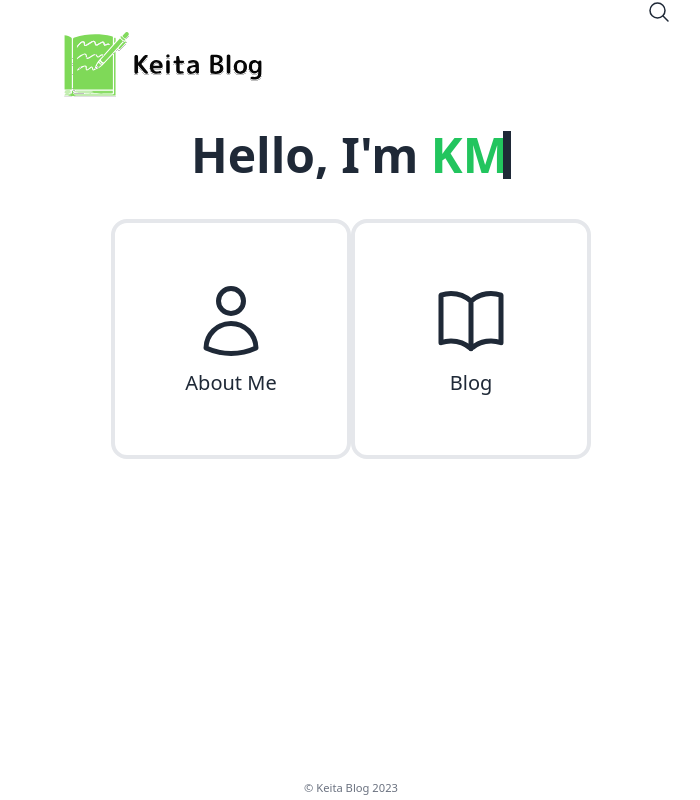
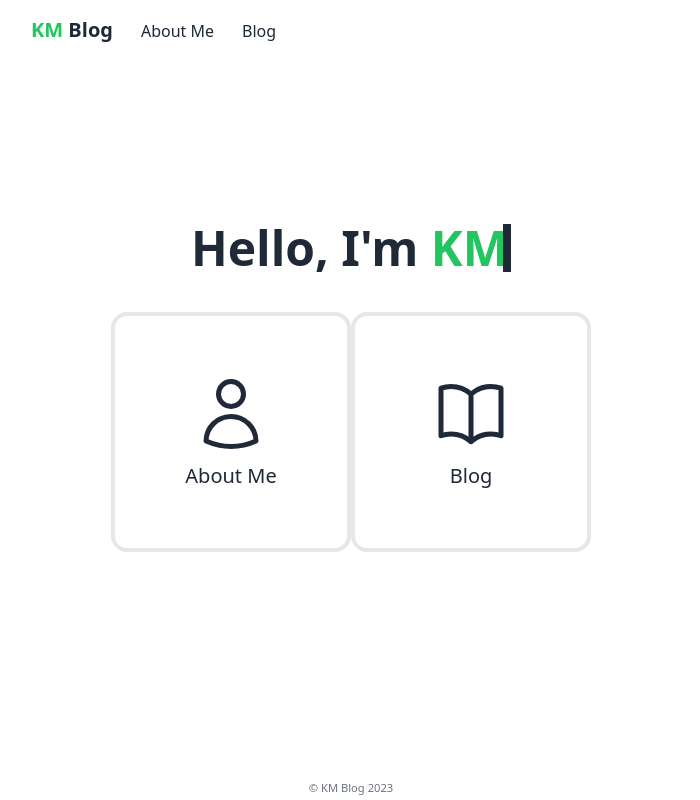
Before and after one commit to Keita-0/study_blog, a Next.js app: page / in a window 1280 px wide. Shown: the whole page, without its empty margins (289-989 px from the left). Built offline with nearby package versions, Linux system fonts and the light colour scheme.

Commit message:
レイアウトの変更

```diff
--- a/src/Layout/Header.tsx
+++ b/src/Layout/Header.tsx
@@ -1,4 +1,4 @@
-import Image from "next/image";
+import Head from "next/head";
 import type { FC } from "react";
 
 /**
@@ -6,32 +6,8 @@ import type { FC } from "react";
  */
 export const Header: FC = () => {
   return (
-    <header className="flex justify-between gap-8">
-      <div className="m-8 flex flex-row justify-between">
-        <Image
-          src="/Icon.svg"
-          width={200}
-          height={200}
-          alt="Icon"
-          className="object-cover"
-        />
-      </div>
-      <div className="flex gap-2">
-        <svg
-          xmlns="http://www.w3.org/2000/svg"
-          fill="none"
-          viewBox="0 0 24 24"
-          strokeWidth={1.5}
-          stroke="currentColor"
-          className="h-6 w-6"
-        >
-          <path
-            strokeLinecap="round"
-            strokeLinejoin="round"
-            d="M21 21l-5.197-5.197m0 0A7.5 7.5 0 105.196 5.196a7.5 7.5 0 0010.607 10.607z"
-          />
-        </svg>
-      </div>
-    </header>
+    <Head>
+      <title>KM BLOG</title>
+    </Head>
   );
 };
--- a/src/Layout/Layout.tsx
+++ b/src/Layout/Layout.tsx
@@ -1,8 +1,6 @@
 import Head from "next/head";
 import React, { FC, ReactNode, useEffect, useState } from "react";
 import Tabs from "src/component/Tabs";
-import { Footer } from "src/Layout/Footer";
-import { Header } from "src/Layout/Header";
 
 type Props = {
   children: ReactNode;
@@ -12,10 +10,14 @@ export const Layout: FC<Props> = ({ children }) => {
   return (
     <div className="font-sans text-gray-800">
       <div className="mx-80 flex min-h-screen flex-col ">
-        <Header />
-        {/* <Tabs /> */}
+        <Head>
+          <title>KM BLOG</title>
+        </Head>
+        <Tabs />
         <main className="flex flex-1 flex-col items-center">{children}</main>
-        <Footer />
+        <footer className="flex h-6 w-full items-center justify-center text-sm text-gray-500">
+          <small>&copy; {`KM Blog ${new Date().getFullYear()}`}</small>
+        </footer>
       </div>
     </div>
   );
--- a/src/component/Tabs.tsx
+++ b/src/component/Tabs.tsx
@@ -1,25 +1,34 @@
 import Link from "next/link";
-import React, { useState } from "react";
+import { useRouter } from "next/router";
+import React, { useEffect, useState } from "react";
 
 type TabType = { title: string; path: string };
 
 const tabObj: TabType[] = [
-  { title: "Blog", path: "/" },
   { title: "About Me", path: "/profile" },
+  { title: "Blog", path: "/blog" },
 ];
 
 const Tabs = () => {
-  const [activeTab, setActiveTab] = useState<string>(tabObj[0].title);
+  const router = useRouter();
+  const [activeTab, setActiveTab] = useState<string>(router.pathname);
+
+  useEffect(() => {
+    setActiveTab(router.pathname);
+  }, [router]);
 
   return (
-    <div className="mb-1.5 flex w-full px-32 py-3">
+    <div className="fixed top-1 mx-auto mt-3">
+      <Link href={`/`} className="mr-4 text-xl font-bold">
+        <span className="text-green-500">KM</span> <span>Blog</span>
+      </Link>
       {tabObj.map((tab) => (
         <Link
           key={tab.title}
           href={`/${tab.path}`}
-          onClick={() => setActiveTab(tab.title)}
-          className={`px-4 hover:cursor-pointer hover:text-black ${
-            tab.title === activeTab
+          onClick={() => setActiveTab(tab.path)}
+          className={`mr-1 px-3  transition-all duration-200 hover:cursor-pointer hover:border-b-2 hover:text-black ${
+            router.asPath.includes(tab.path)
               ? "rounded-b-none border-b-2 border-solid border-green-400"
               : ""
           }`}
--- a/src/pages/_app.tsx
+++ b/src/pages/_app.tsx
@@ -1,6 +1,7 @@
 import "src/styles/globals.css";
 import type { AppProps } from "next/app";
 import { Layout } from "src/Layout/Layout";
+import { useRouter } from "next/router";
 
 function MyApp({ Component, pageProps }: AppProps) {
   return (
--- a/src/pages/blog/detail/[id].tsx
+++ b/src/pages/blog/detail/[id].tsx
@@ -1,19 +1,14 @@
 import dayjs from "dayjs";
 import { MicroCMSContentId, MicroCMSDate } from "microcms-js-sdk";
 import { GetStaticPaths, GetStaticProps, NextPage } from "next";
-import { useRouter } from "next/router";
 import { client } from "src/libs/client";
 import { Blog } from "src/pages/blog";
 
 type Props = Blog & MicroCMSContentId & MicroCMSDate;
 
 const BlogId: NextPage<Props> = (props) => {
-  const router = useRouter();
-  if (router.isFallback) {
-    return <p>fallback中です・・・</p>;
-  }
   return (
-    <div>
+    <div className="mt-20">
       <h1 className="text-4xl font-bold">{props.title}</h1>
       <time dateTime={props.publishedAt} className="mt-2 block">
         {dayjs(props.publishedAt).format("YYYY年MM月DD日")}
@@ -31,19 +26,19 @@ export const getStaticPaths: GetStaticPaths<{ id: string }> = async () => {
   const ids = data.contents.map((content) => `/blog/detail/${content.id}`);
   return {
     paths: ids,
-    fallback: true,
+    fallback: "blocking",
   };
 };
 
-export const getStaticProps: GetStaticProps<Props, { id: string }> = async (
-  ctx
-) => {
-  if (!ctx.params) {
+export const getStaticProps: GetStaticProps<Props, { id: string }> = async ({
+  params,
+}) => {
+  if (!params) {
     return { notFound: true };
   }
   const data = await client.getListDetail<Blog>({
     endpoint: "blogs",
-    contentId: ctx.params.id,
+    contentId: params.id,
   });
   return { props: data, revalidate: 30 };
 };
--- a/src/pages/blog/index.tsx
+++ b/src/pages/blog/index.tsx
@@ -59,7 +59,7 @@ const Blog: NextPage<Props> = (props) => {
   const contents = search ? search.contents : props.contents;
   const totalCount = search ? search.totalCount : props.totalCount;
   return (
-    <div className="w-10/12">
+    <div className="mt-20 w-10/12">
       <form className="flex gap-x-2" onSubmit={handleSubmit}>
         <input type="text" name="query" className="border-block border px-2" />
         <button className="border border-black p-2">検索</button>
@@ -74,11 +74,11 @@ const Blog: NextPage<Props> = (props) => {
       <p className="mt-4 text-gray-400">{`${
         search ? "検索結果" : "記事の総数"
       }：${totalCount}件数`}</p>
-      <div className="m-4 flex flex-row flex-wrap justify-around">
+      <div className="m-4 flex flex-row flex-wrap justify-start">
         {contents.map((content) => {
           return (
             <Link key={content.id} href={`/blog/detail/${content.id}`}>
-              <div className="mb-6 flex h-40 w-96 items-center justify-evenly rounded-2xl border-4 transition-all duration-500 hover:scale-105">
+              <div className="mx-3 mb-6 flex h-40 w-96 items-center justify-evenly rounded-2xl border-4 transition-all duration-500 hover:scale-105">
                 <div className="flex h-16 w-12 items-center justify-center rounded-2xl">
                   <p className="text-3xl">{content.icon}</p>
                 </div>
--- a/src/pages/index.tsx
+++ b/src/pages/index.tsx
@@ -3,7 +3,7 @@ import Link from "next/link";
 
 const Home: NextPage = () => {
   return (
-    <>
+    <div className="m-auto flex w-full flex-col items-center">
       <div className="flex w-full items-center justify-center">
         <div className="white-space w-90 inline-block w-80 animate-caret-border overflow-hidden border-r-8 border-transparent text-5xl font-bold">
           <span>Hello,&nbsp;I&apos;m&nbsp;</span>
@@ -51,7 +51,7 @@ const Home: NextPage = () => {
           </div>
         </Link>
       </div>
-    </>
+    </div>
   );
 };
 
--- a/src/pages/profile/index.tsx
+++ b/src/pages/profile/index.tsx
@@ -2,15 +2,15 @@ import { NextPage } from "next";
 
 const Profile: NextPage = () => {
   return (
-    <div className="flex w-full flex-col justify-start">
-      <div className="mb-8 animate-proflie-animation text-5xl font-bold">
+    <div className="mt-20 flex w-full flex-col justify-start px-8">
+      <div className="mb-8 animate-track-in-animation text-5xl font-bold">
         About.
       </div>
       <div className="mb-8">
-        <div className="mb-3 animate-proflie-animation text-3xl font-bold">
+        <div className="mb-3 animate-track-in-animation text-3xl font-bold">
           Me
         </div>
-        <ul className="mx-6 animate-proflie-animation-item list-disc">
+        <ul className="mx-6 animate-track-in-animation-item list-disc">
           <li className="mb-3">
             <span>
               名前
@@ -35,10 +35,10 @@ const Profile: NextPage = () => {
         </ul>
       </div>
       <div className="mb-8">
-        <div className="mb-3 animate-proflie-animation text-3xl font-bold ">
+        <div className="mb-3 animate-track-in-animation text-3xl font-bold ">
           Hobby
         </div>
-        <ul className="mx-6 animate-proflie-animation-item list-disc ">
+        <ul className="mx-6 animate-track-in-animation-item list-disc ">
           <li className="mb-3">
             <span>漫画</span>
           </li>
```
